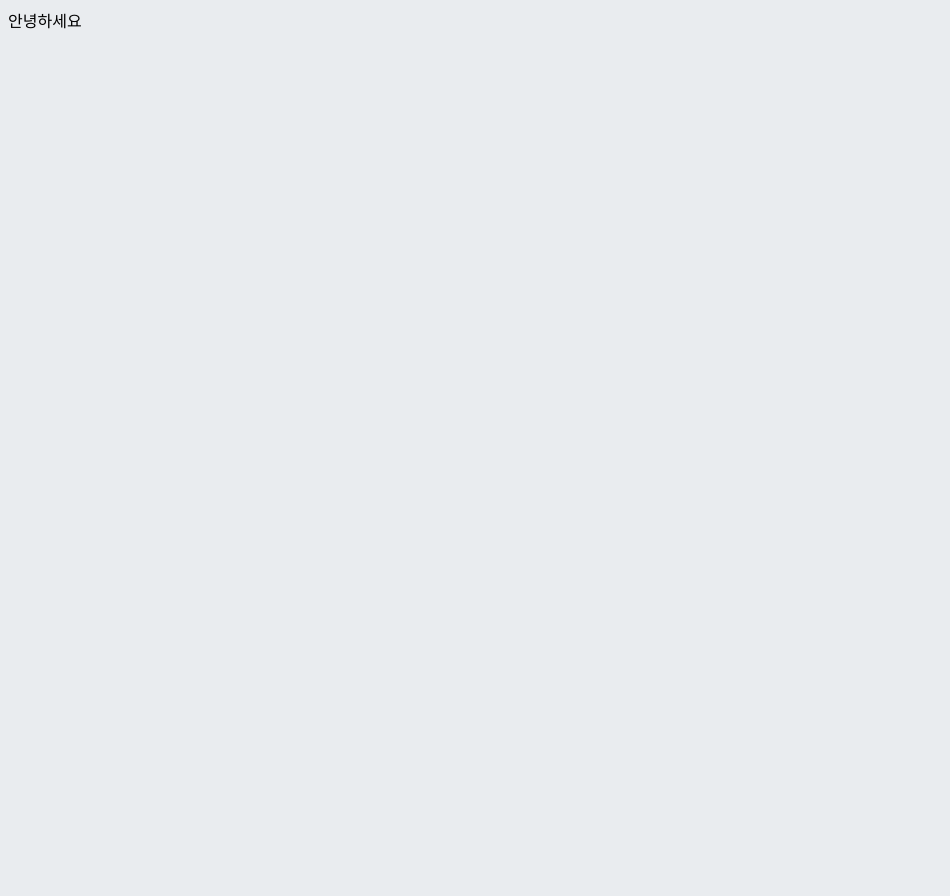
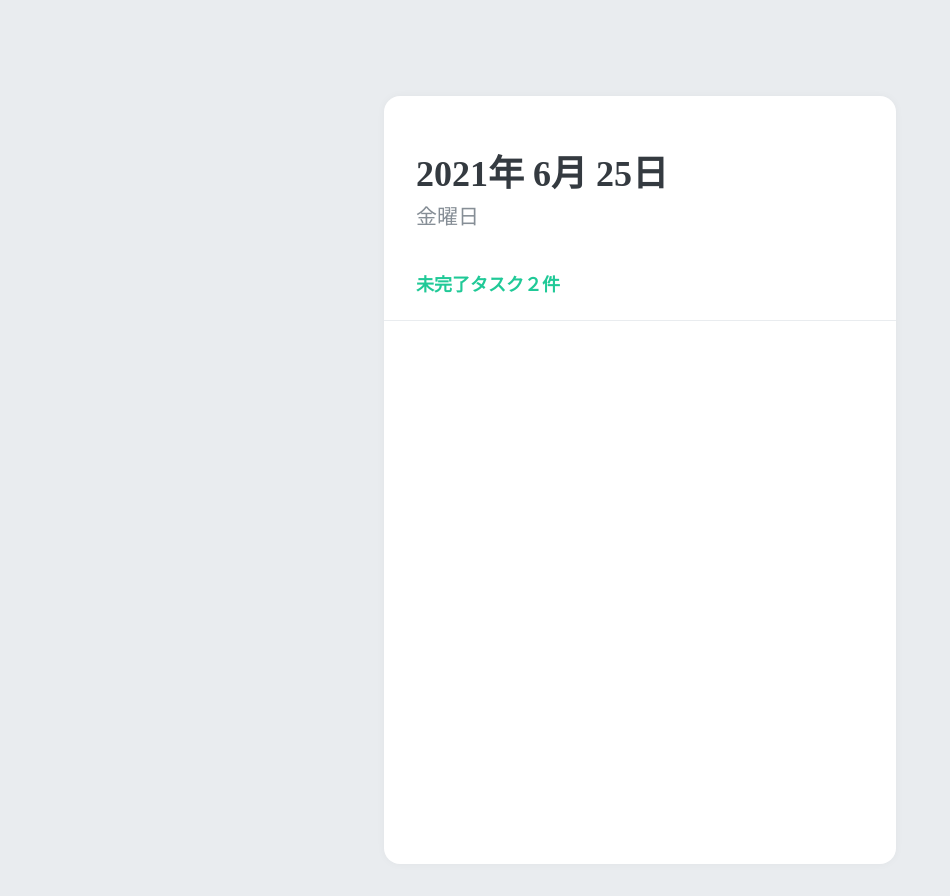
Before and after one commit to ycs5682/react-redux-todo, a React (Create React App) app: page / in a window 1280 px wide. Shown: the whole page, without its empty margins (0-950 px from the left). Before the commit the page ends 800 px from the top, so only its background shows below. Built offline with nearby package versions, Linux system fonts and the light colour scheme.

Commit message:
TodoHeadコンポーネント作成

```diff
--- a/src/app.jsx
+++ b/src/app.jsx
@@ -1,5 +1,7 @@
 import React from 'react';
 import { createGlobalStyle } from 'styled-components';
+import TodoTemplate from './components/todoTemplate';
+import TodoHead from './components/todoHead';
 
 const GlobalStyle = createGlobalStyle`
   body {
@@ -11,7 +13,9 @@
   return (
     <>
       <GlobalStyle />
-      <div>안녕하세요</div>
+      <TodoTemplate>
+        <TodoHead />
+      </TodoTemplate>
     </>
   );
 };
--- /dev/null
+++ b/src/components/todoHead.jsx
@@ -0,0 +1,38 @@
+import React from 'react';
+import styled from 'styled-components';
+
+const TodoHeadBlock = styled.div`
+  padding-top: 48px;
+  padding-left: 32px;
+  padding-right: 32px;
+  padding-bottom: 24px;
+  border-bottom: 1px solid #e9ecef;
+  h1 {
+    margin: 0;
+    font-size: 36px;
+    color: #343a40;
+  }
+  .day {
+    margin-top: 4px;
+    color: #868e96;
+    font-size: 21px;
+  }
+  .tasks-left {
+    color: #20c997;
+    font-size: 18px;
+    margin-top: 40px;
+    font-weight: bold;
+  }
+`;
+
+function TodoHead() {
+  return (
+    <TodoHeadBlock>
+      <h1>2021年 6月 25日</h1>
+      <div className='day'>金曜日</div>
+      <div className='tasks-left'>未完了タスク２件</div>
+    </TodoHeadBlock>
+  );
+}
+
+export default TodoHead;
```
